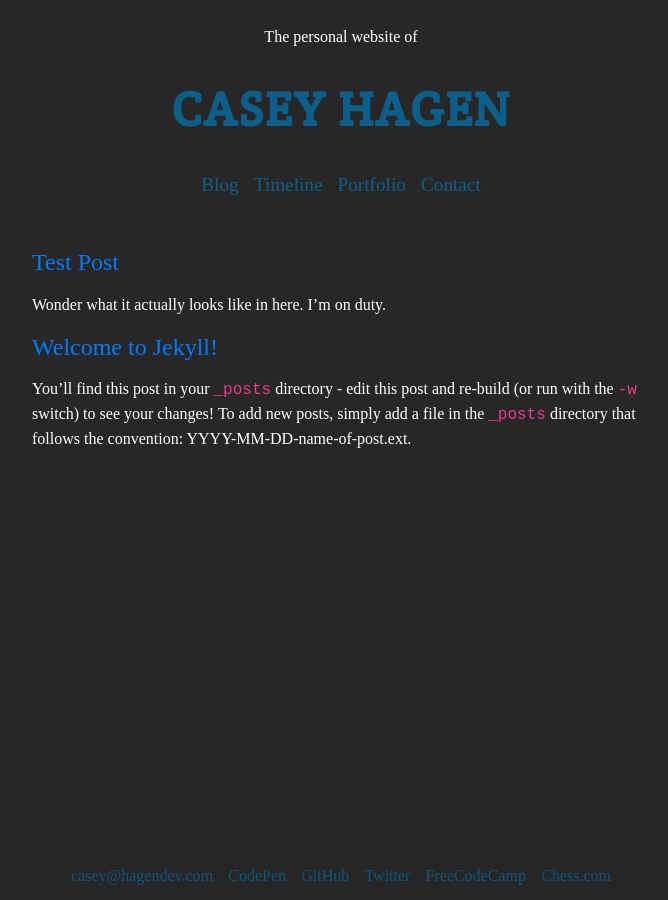
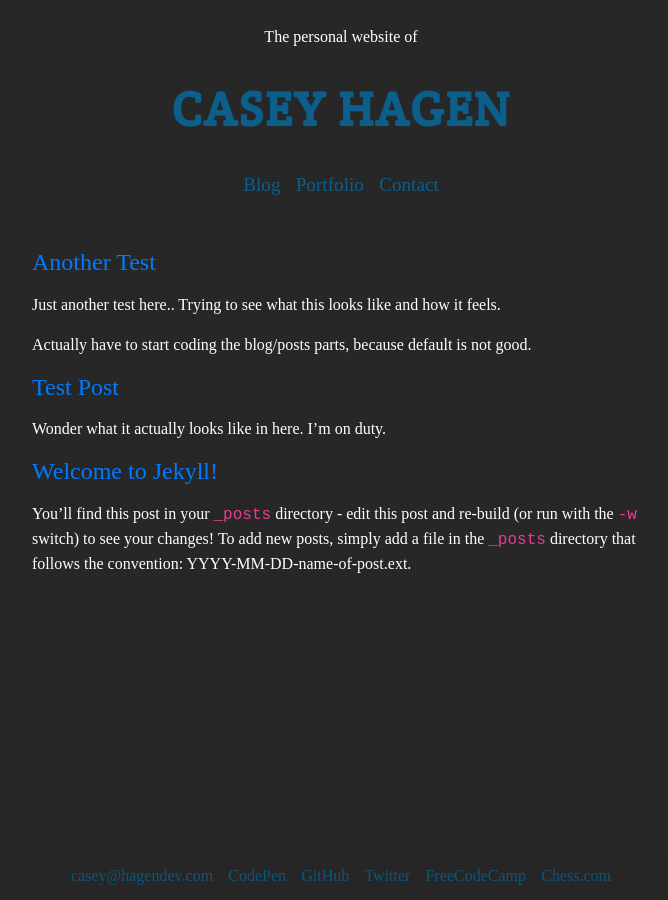
Before and after one commit to aechagen/hagendev2, a Jekyll site: the page built from blog.html, in a window 1280 px wide. Shown: the whole page, without its empty margins (299-967 px from the left). Built offline with Jekyll 4.4.1, drawn with Linux system fonts in a browser that asks for light colours; nearby versions of some CDN libraries; some web fonts are replaced; Markdown is read by kramdown in place of the engine named in the settings.

Commit message:
Fixed posts not showing CSS! - Basically added a freaking / in the link. No idea. - Shouts out to the Stack!

```diff
--- a/_includes/header.html
+++ b/_includes/header.html
@@ -7,7 +7,6 @@
 
     <nav>
       <a href="/blog.html">Blog</a>
-      <a href="#">Timeline</a>
       <a href="#">Portfolio</a>
       <a href="#">Contact</a>
     </nav>
--- a/_layouts/default.html
+++ b/_layouts/default.html
@@ -9,7 +9,7 @@
 		<link rel="stylesheet" href="https://use.fontawesome.com/releases/v5.0.13/css/all.css" integrity="sha384-DNOHZ68U8hZfKXOrtjWvjxusGo9WQnrNx2sqG0tfsghAvtVlRW3tvkXWZh58N9jp"
 		 crossorigin="anonymous">
 		<link rel="stylesheet" href="https://stackpath.bootstrapcdn.com/bootstrap/4.1.1/css/bootstrap.min.css">
-		<link rel="stylesheet" href="assets/css/main.css">
+		<link rel="stylesheet" type="text/css" href="/assets/css/main.css">
 	</head>
   <body>
 
--- /dev/null
+++ b/_posts/2018-05-27-another-test.md
@@ -0,0 +1,10 @@
+---
+layout: post
+title:  "Another Test"
+date:   2018-05-27
+categories: jekyll update
+---
+
+Just another test here.. Trying to see what this looks like and how it feels.
+
+Actually have to start coding the blog/posts parts, because default is not good.
--- a/assets/css/main.scss
+++ b/assets/css/main.scss
@@ -84,3 +84,5 @@
     color: $accent-color;
   }
 }
+
+// Blog Page
--- a/blog.html
+++ b/blog.html
@@ -8,7 +8,6 @@
 <main>
   <article class="py-5">
     <article class="block">
-    <time>{{ post.date }}</time>
       {% for post in site.posts %}
         <h4><a href="{{ post.url }}">{{ post.title }}</a></h4>
         <p>{{ post.excerpt }}</p>
```
Also changed, not shown: _layouts/post.html (+6 -5 lines).
